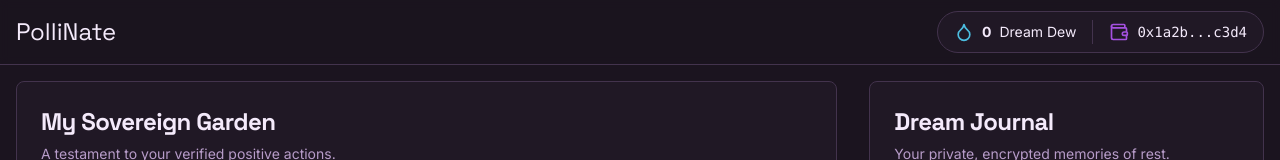
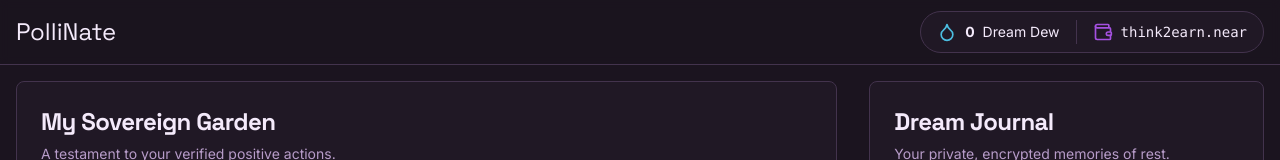
Before and after one commit to rainbowpuffpuff/agentic_health, a Next.js app: page / in a window 1280 px wide. Both pictures are taken after a click on the button "Connect Your Garden Deed". Shown: the top 160 px of the page. Built offline with nearby package versions, Linux system fonts and the light colour scheme.

Commit message:
yes, near address instead of ethereum, display boilerplate think2earn.ne

```diff
--- a/src/app/page.tsx
+++ b/src/app/page.tsx
@@ -164,7 +164,7 @@ export default function Home() {
             <div className="h-6 w-px bg-border" />
             <div className="flex items-center gap-2">
               <Wallet className="h-5 w-5 text-primary" />
-              <span className="font-mono">0x1a2b...c3d4</span>
+              <span className="font-mono">think2earn.near</span>
             </div>
           </div>
         </div>
```
Also changed, not shown: 1 other file (tests, documents, lock files or other folders).
